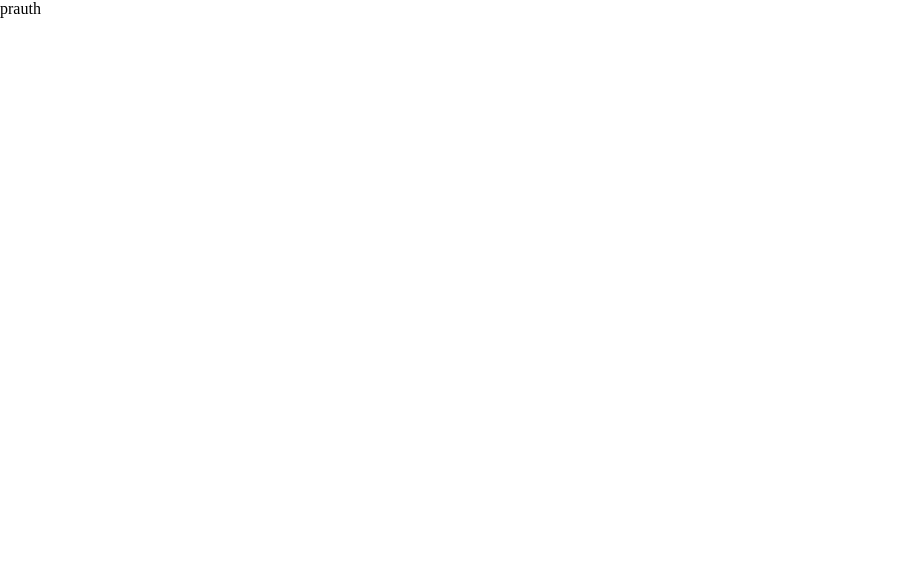
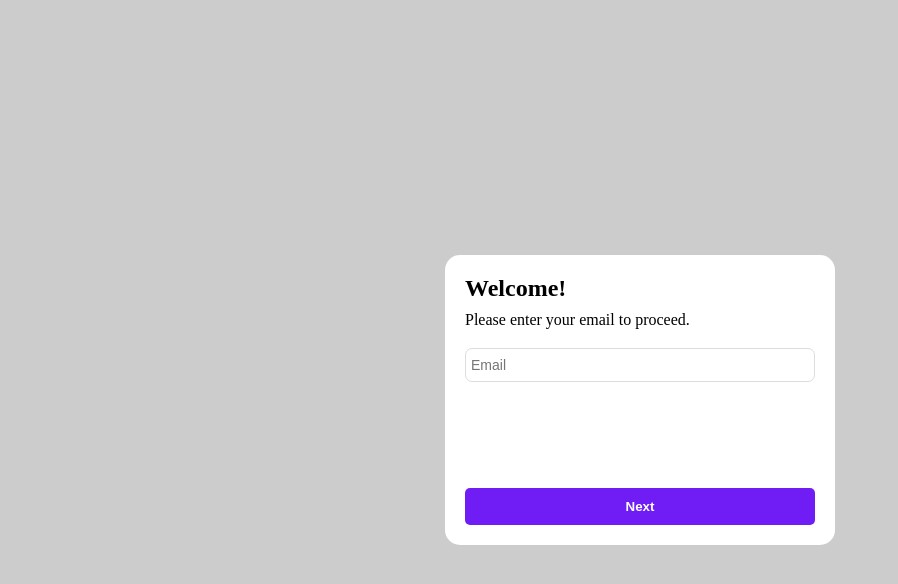
Before and after one commit to chitosai/yopp, a React (Create React App) app: page / in a window 1280 px wide. Shown: the top 584 px of the page, without its empty margins (0-898 px from the left). Built offline with nearby package versions, Linux system fonts and the light colour scheme.

Commit message:
add modal component

```diff
--- /dev/null
+++ b/src/components/css/modal.module.css
@@ -0,0 +1,48 @@
+.wrapper {
+    background-color: white;
+    border-radius: 15px;
+    display: flex;
+    flex-direction: column;
+    width: 350px;
+    height: 250px;
+    padding: 20px;
+}
+
+.title {
+    font-size: 24px;
+    font-weight: bold;
+    margin: 0 0 10px 0;
+}
+
+.desc {
+    font-size: 16px;
+    line-height: 1;
+    margin: 0 0 20px 0;
+}
+
+.input {
+    border: 1px solid #ddd;
+    border-radius: 7px;
+    box-sizing: border-box;
+    font-size: 14px;
+    line-height: 1.6em;
+    width: 100%;
+    padding: 5px;
+    margin-bottom: 10px;
+}
+
+.button {
+    background-color: #6F1DF4;
+    border: none;
+    border-radius: 5px;
+    color: white;
+    font-weight: bold;
+    line-height: 35px;
+    /* align itsef to bottom, in production we may need a better and more general way to do that but since it's a test we just do it on button itself */
+    margin-top: auto;
+    justify-self: flex-end;
+}
+
+.button:active {
+    background-color: #a66fff;
+}
--- /dev/null
+++ b/src/components/modal.tsx
@@ -0,0 +1,42 @@
+import React from 'react';
+import styles from './css/modal.module.css';
+
+export default function Modal({children}: {children: React.ReactNode;}) {
+    return (
+        <div className={styles.wrapper}>
+            {children}
+        </div>
+    );
+}
+
+Modal.Title = function({children}: {children: string;}) {
+    return (
+        <p className={styles.title}>{children}</p>
+    )
+}
+
+Modal.Desc = function({children}: {children: string;}) {
+    return (
+        <p className={styles.desc}>{children}</p>
+    )
+}
+
+export type InputProps = {
+    placeholder?: string;
+}
+
+Modal.Input = function({placeholder = ''}: InputProps) {
+    return (
+        <input className={styles.input} placeholder={placeholder} />
+    );
+}
+
+export type ButtonProps = {
+    text: string;
+}
+
+Modal.Button = function({text}: ButtonProps) {
+    return (
+        <button className={styles.button}>{text}</button>
+    );
+}
--- a/src/css/index.css
+++ b/src/css/index.css
@@ -3,6 +3,7 @@
 /* donno why it doesn't reset body margin... */
 
 body {
+    font-size: 16px;
     margin: 0;
 }
 
--- a/src/pages/preauth.tsx
+++ b/src/pages/preauth.tsx
@@ -1,7 +1,15 @@
 import React from 'react';
+import Modal from '../components/modal';
 
 export default function PreAuth() {
     return (
-        <div>prauth</div>
+        <div className='page'>
+            <Modal>
+                <Modal.Title>Welcome!</Modal.Title>
+                <Modal.Desc>Please enter your email to proceed.</Modal.Desc>
+                <Modal.Input placeholder='Email' />
+                <Modal.Button text='Next' />
+            </Modal>
+        </div>
     );
 }
```
